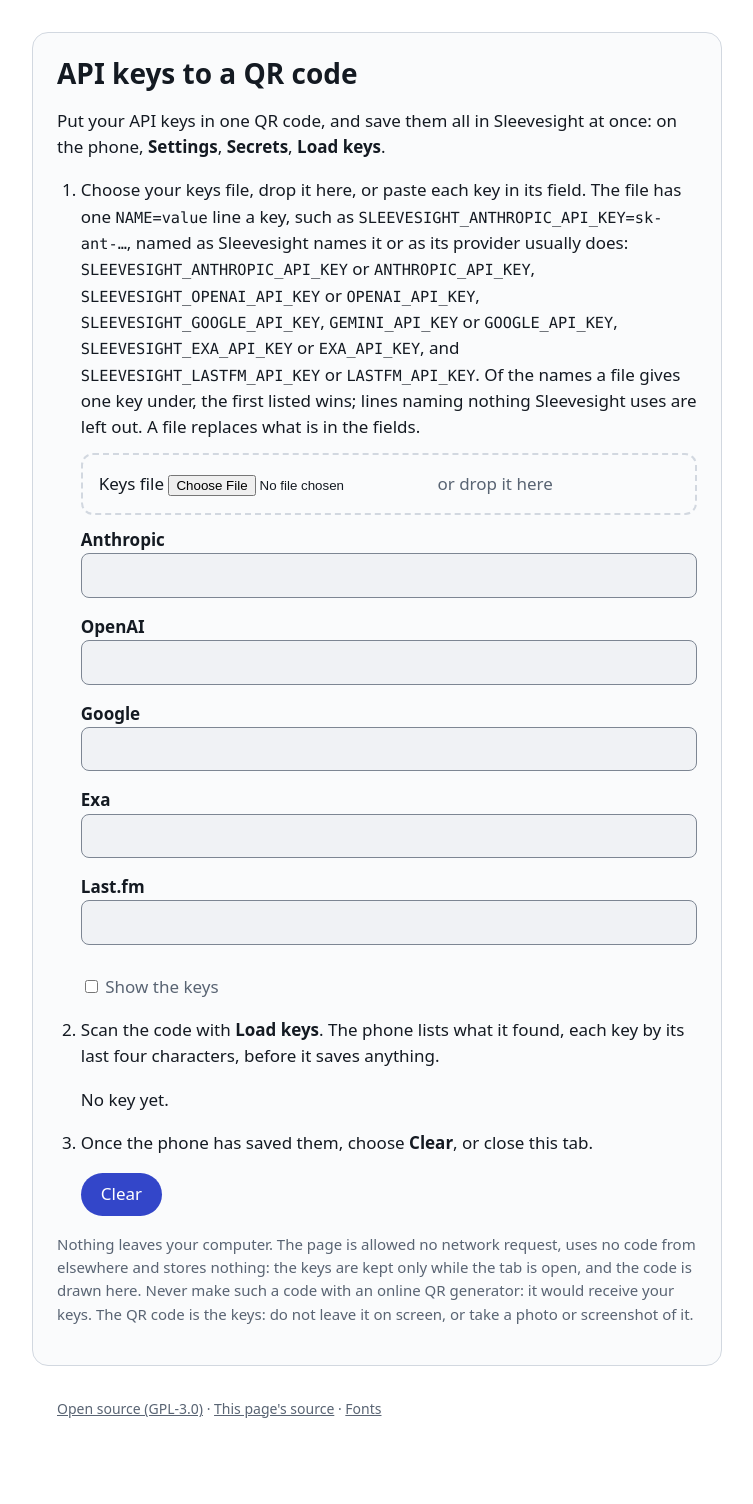
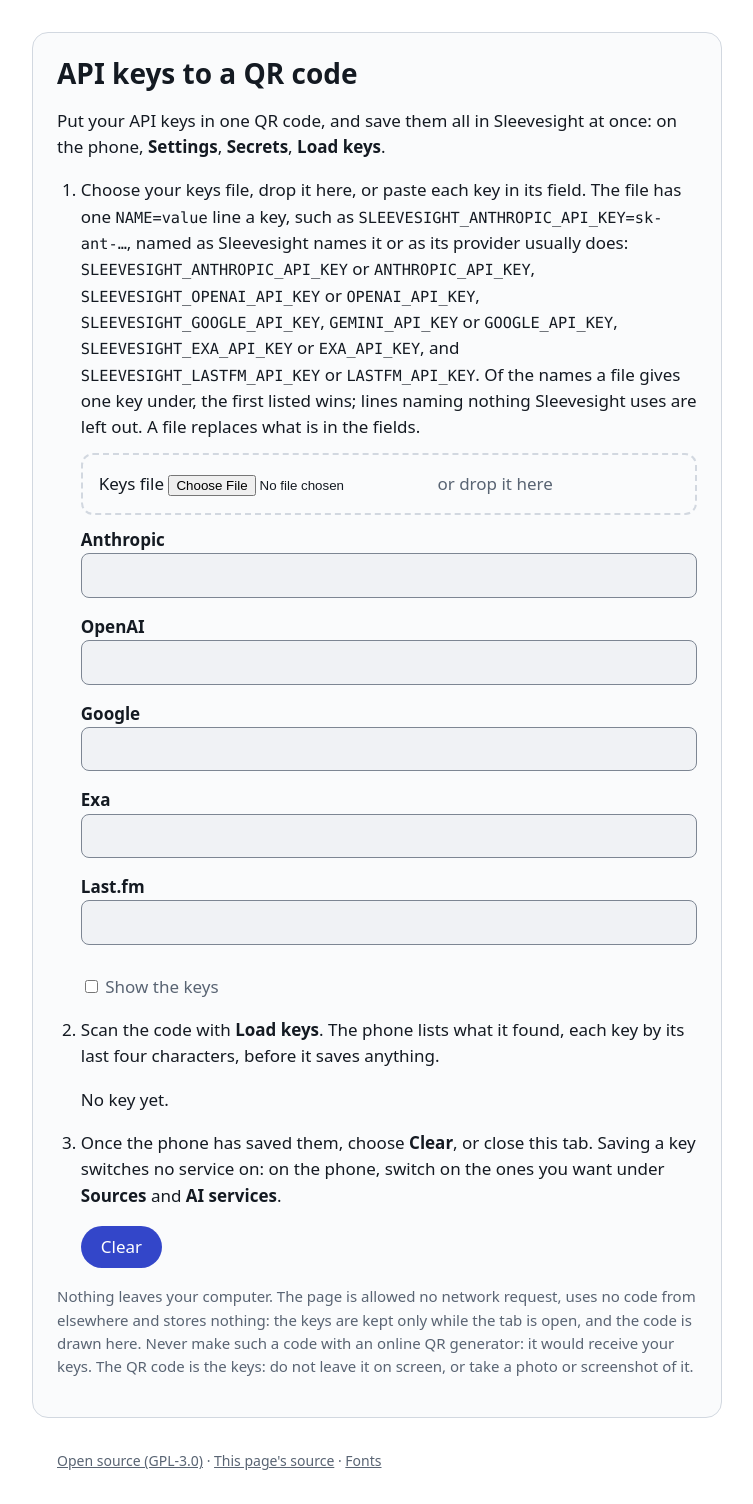
Before and after one commit to wkusnierczyk/sleevesight, a Jekyll site: the page api-keys.html, which Jekyll copies as it is, in a window 1280 px wide. Shown: the whole page, without its empty margins (263-1016 px from the left). Built offline with Jekyll 4.4.1, drawn with Linux system fonts in a browser that asks for light colours; before the commit the page ends 1451 px from its top, so only the background shows below that.

Commit message:
[DOCS] Privacy policy, README and API keys page in step with 0.1.8
`privacy.md`'s summary names the text an insight read aloud may send through the phone's
text-to-speech engine, as its list below already does, and *Reactive*'s line names *Write insight*.
The README's documentation list names reading aloud on the usage page. The API keys page says that
saving a key switches no service on, so the services are switched on in the app after loading.

Co-Authored-By: Claude Opus 5.5 <noreply@anthropic.com>

```diff
--- a/api-keys.html
+++ b/api-keys.html
@@ -37,7 +37,7 @@
       <div id="code" class="code" hidden></div>
       <p id="holds" role="status" aria-live="polite">No key yet.</p>
     </li>
-    <li>Once the phone has saved them, choose <b>Clear</b>, or close this tab.
+    <li>Once the phone has saved them, choose <b>Clear</b>, or close this tab. Saving a key switches no service on: on the phone, switch on the ones you want under <b>Sources</b> and <b>AI services</b>.
       <p><button id="clear" type="button">Clear</button></p>
     </li>
   </ol>
```
Also changed, not shown: privacy.md (+2 -2 lines), README.md.
